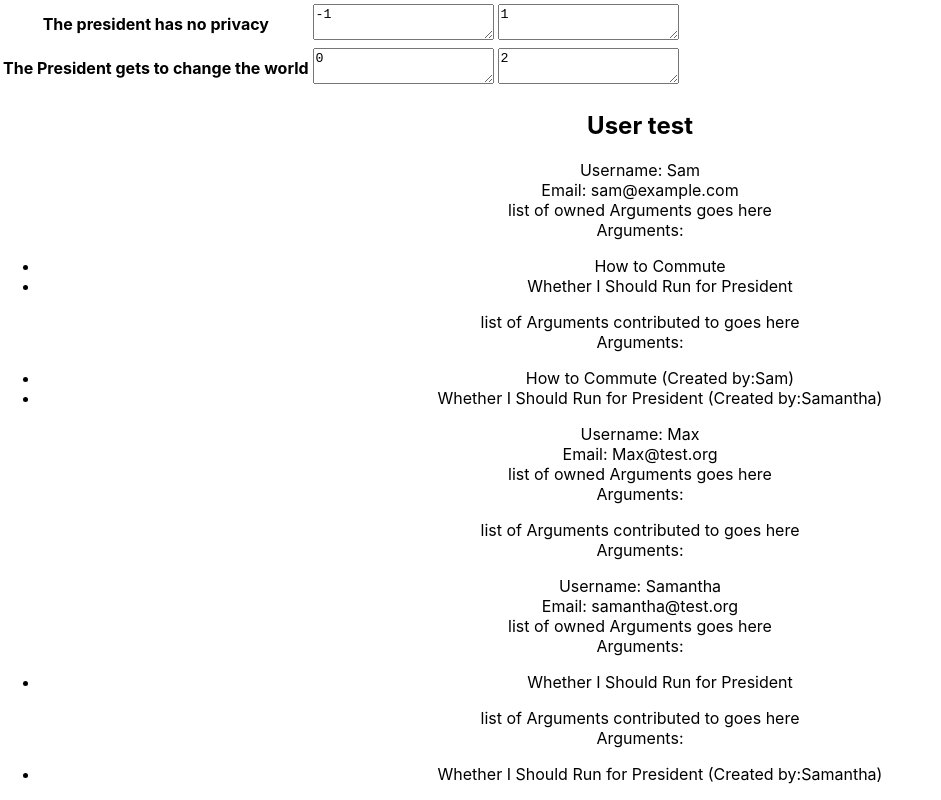
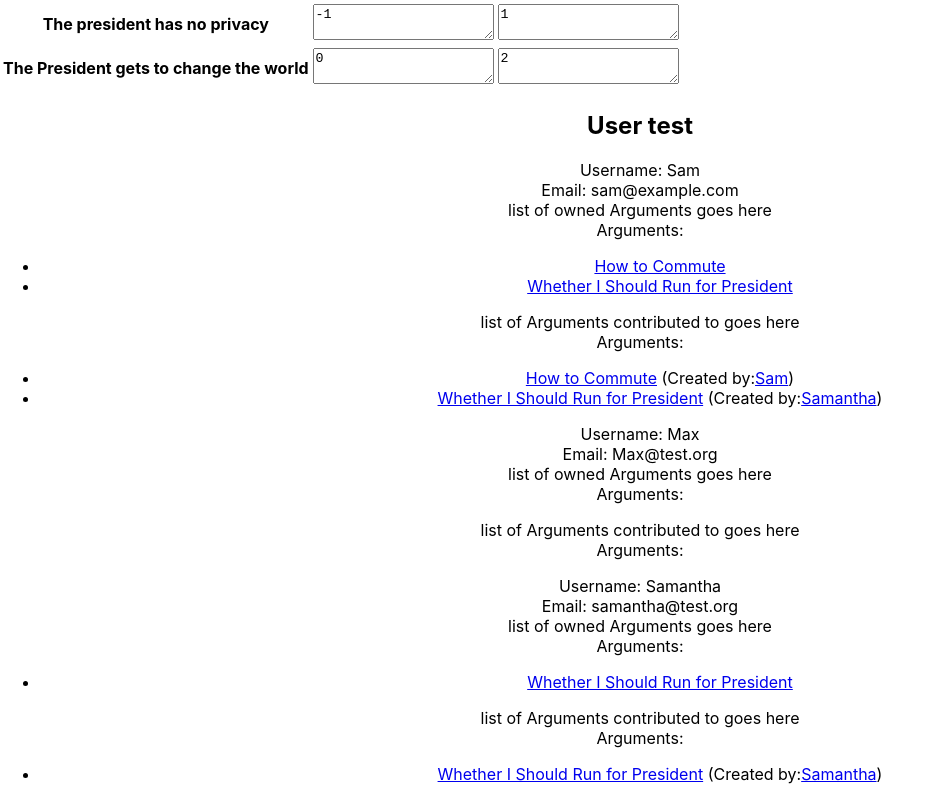
Before and after one commit to smithhmark/good-decisions, a React (Create React App) app in the folder good-decisions-ui/: page / in a window 1280 px wide. Shown: the part 587-1387 px from the top of the page, without its empty margins (0-941 px from the left). Built offline with nearby package versions, Linux system fonts and the light colour scheme.

Commit message:
using ArgRef in ArgList

```diff
--- a/good-decisions-ui/src/components/ArgList.js
+++ b/good-decisions-ui/src/components/ArgList.js
@@ -1,13 +1,14 @@
 import React, { Component } from 'react';
 import UserRef from './UserRef';
+import ArgRef from './ArgRef';
 
 const ArgListEntry = (props) => {
   if (props.creator) {
-    return (<li key={props.kk}><span>{props.children}</span>
-       <span>&nbsp;(Created by:<UserRef>{props.creator}</UserRef>)</span></li>
+    return (<li key={props.kk}><ArgRef>{props.children}</ArgRef>
+       <span>&nbsp;(Created by:<UserRef link>{props.creator}</UserRef>)</span></li>
     );
   } else {
-    return (<li key={props.kk}><span>{props.children}</span></li>);
+    return (<li key={props.kk}><ArgRef>{props.children}</ArgRef></li>);
   }
 }
 
@@ -20,13 +21,14 @@ class ArgList extends Component {
     let args = null;
     if (this.props.children) {
       //console.log("arglist children:", this.props.children);
+      //console.log("arglist showcreator?", this.props.showcreator);
       if (this.props.showcreator) {
         args = this.props.children.map((e, i) => {
-          return <ArgListEntry key={i} kk={i} creator={e.creator}>{e.title}</ArgListEntry>;
+          return <ArgListEntry key={i} kk={i} creator={e.creator}>{e}</ArgListEntry>;
         });
       } else {
         args = this.props.children.map((e, i) => {
-          return <ArgListEntry key={i} kk={i}>{e.title}</ArgListEntry>;
+          return <ArgListEntry key={i} kk={i}>{e}</ArgListEntry>;
         });
       }
     } else {
```
